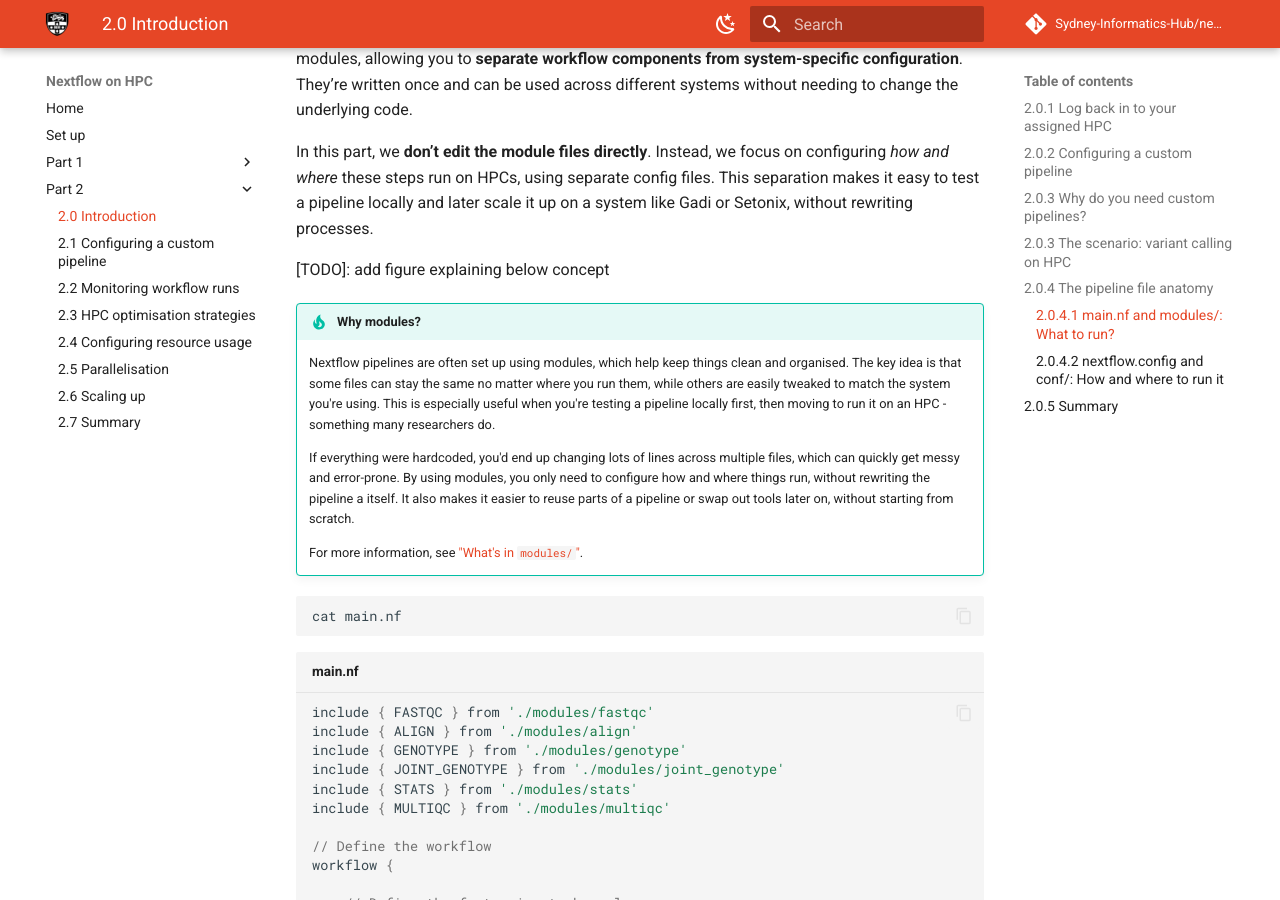
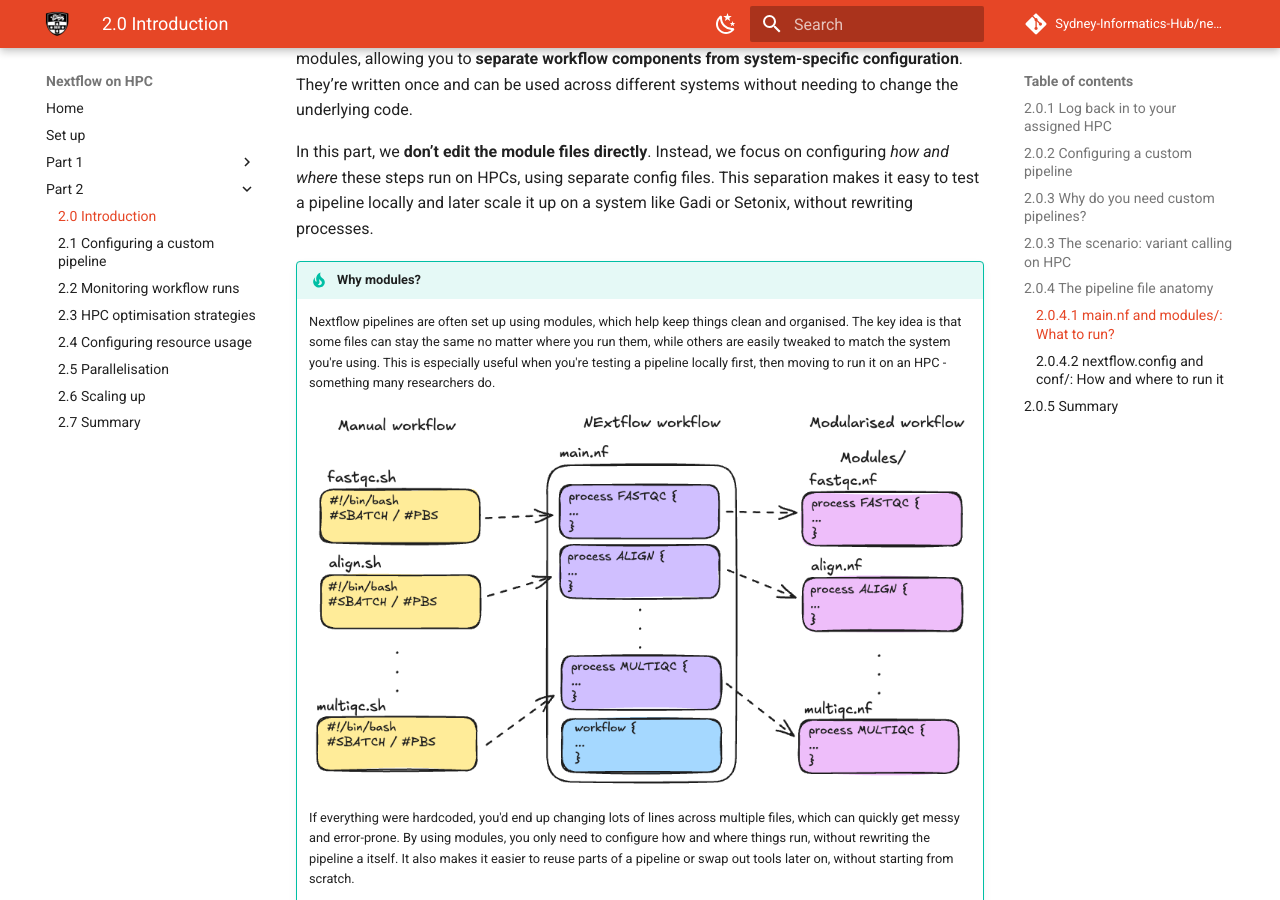
Before and after one commit to Sydney-Informatics-Hub/nextflow-hpc-workshop, an MkDocs documentation site: the page built from docs/part2/20_intro.md, in a window 1280 px wide and 900 px high, scrolled down 3066 px. Built offline with MkDocs 1.6.1 and Material for MkDocs 9.7.7, drawn with Linux system fonts in a browser that asks for light colours; comment, search, counter and statistics services are not loaded.

Commit message:
add modules figure

````diff
--- a/docs/part2/20_intro.md
+++ b/docs/part2/20_intro.md
@@ -89,6 +89,7 @@ At a glance:
 ```bash
 tree
 ```
+
 ```console
 # (some folders are truncated)
 .
@@ -113,8 +114,6 @@ The core workflow logic lives in `main.nf` and the `modules/` directory. This is
 
 In this part, we **don’t edit the module files directly**. Instead, we focus on configuring _how and where_ these steps run on HPCs, using separate config files. This separation makes it easy to test a pipeline locally and later scale it up on a system like Gadi or Setonix, without rewriting processes.
 
-[TODO]: add figure explaining below concept
-
 !!! tip "Why modules?"
 
     Nextflow pipelines are often set up using modules, which help keep things clean and organised.
@@ -122,6 +121,9 @@ In this part, we **don’t edit the module files directly**. Instead, we focus o
     while others are easily tweaked to match the system you're using.
     This is especially useful when you're testing a pipeline locally first,
     then moving to run it on an HPC - something many researchers do.
+
+    ![](figs/00_Nf_modules.png)
+
 
     If everything were hardcoded, you'd end up changing lots of lines across multiple
     files, which can quickly get messy and error-prone. By using modules, you only
@@ -134,6 +136,7 @@ In this part, we **don’t edit the module files directly**. Instead, we focus o
 ```bash
 cat main.nf
 ```
+
 ```groovy title="main.nf"
 include { FASTQC } from './modules/fastqc'
 include { ALIGN } from './modules/align'
@@ -212,6 +215,7 @@ Here's what the `nextflow.config` file looks like:
 ```bash
 cat nextflow.config
 ```
+
 ```groovy title="nextflow.config"
 // Define params
 params {
````
Also changed, not shown: docs/part2/figs/00_Nf_modules.png (added), 1 other file.
